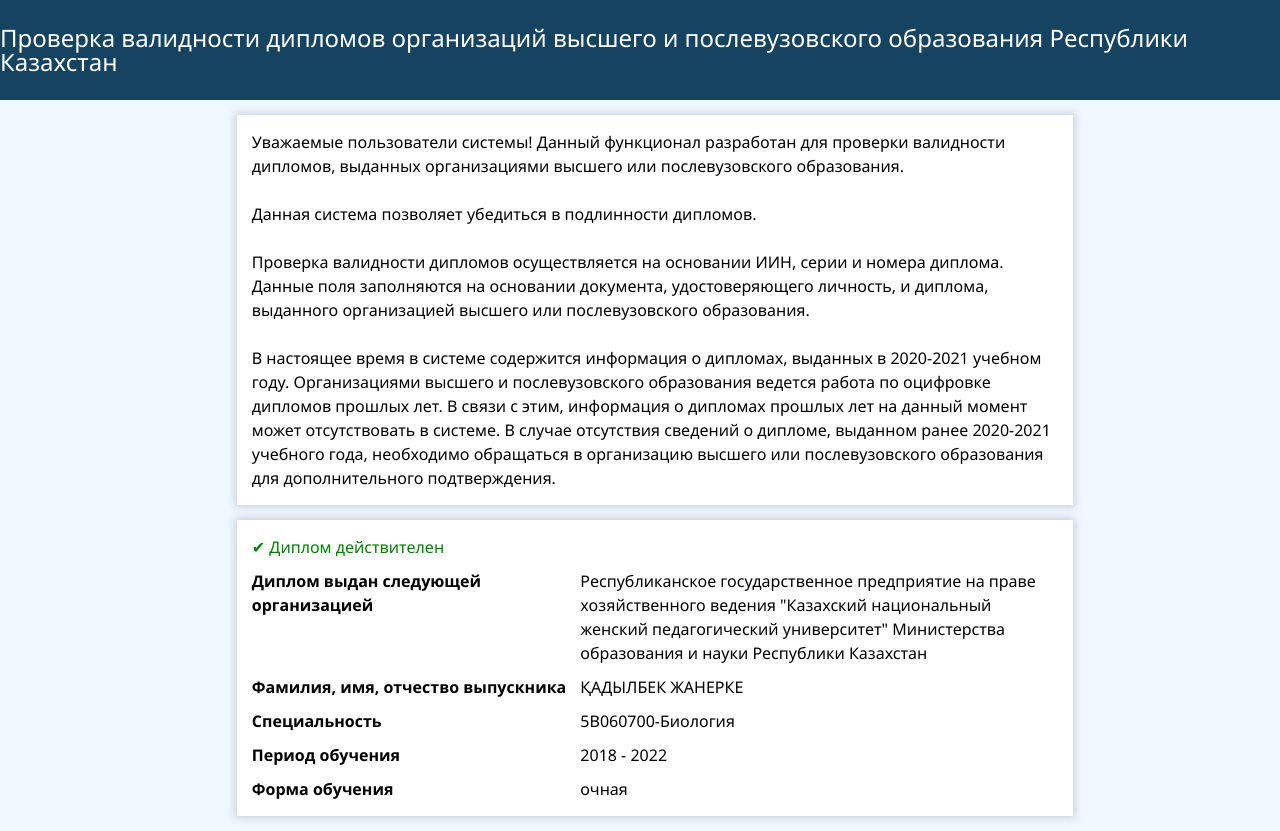
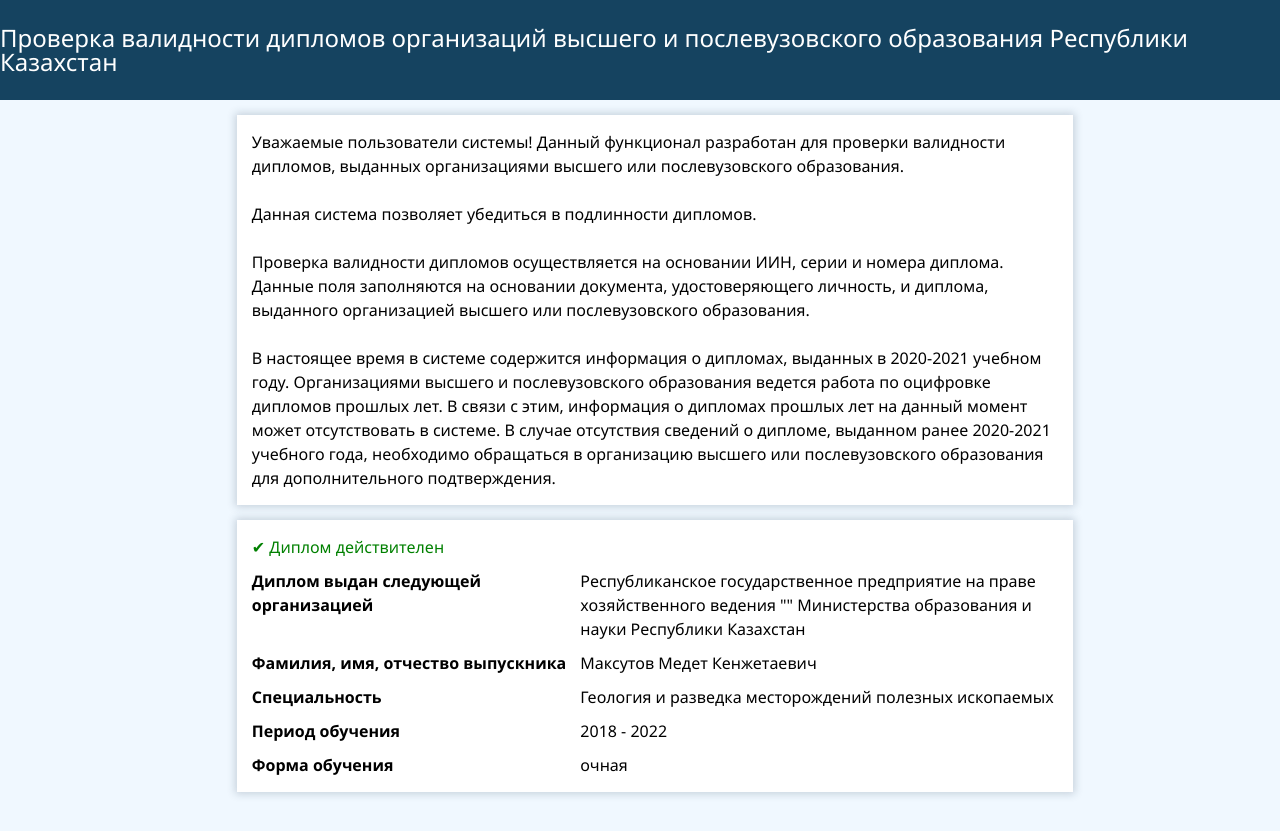
Before and after one commit to kzCertificateTest/05.01.19812018--2022, a plain HTML site: page index.html in a window 1280 px wide. After the commit the page ends 807 px from the top, so only its background shows below. Drawn offline with Linux system fonts and the light colour scheme.

Commit message:
Update index.html

```diff
--- a/index.html
+++ b/index.html
@@ -27,13 +27,13 @@
                 <div class="result__content">
                     <p style="font-weight: bold;">Диплом выдан следующей организацией</p>
                     <!-- редакт -->
-                    <p>Республиканское государственное предприятие на праве хозяйственного ведения "Казахский национальный женский педагогический университет" Министерства образования и науки Республики Казахстан</p>
+                    <p>Республиканское государственное предприятие на праве хозяйственного ведения "" Министерства образования и науки Республики Казахстан</p>
                     <p style="font-weight: bold;">Фамилия, имя, отчество выпускника</p>
                     <!-- редакт -->
-                    <p>ҚАДЫЛБЕК ЖАНЕРКЕ</p>
+                    <p>Максутов Медет Кенжетаевич</p>
                     <p style="font-weight: bold;">Специальность</p>
                     <!-- редакт -->
-                    <p>5В060700-Биология</p>
+                    <p>Геология и разведка месторождений полезных ископаемых</p>
                     <p style="font-weight: bold;">Период обучения</p>
                     <!-- редакт -->
                     <p>2018 - 2022</p>
```
